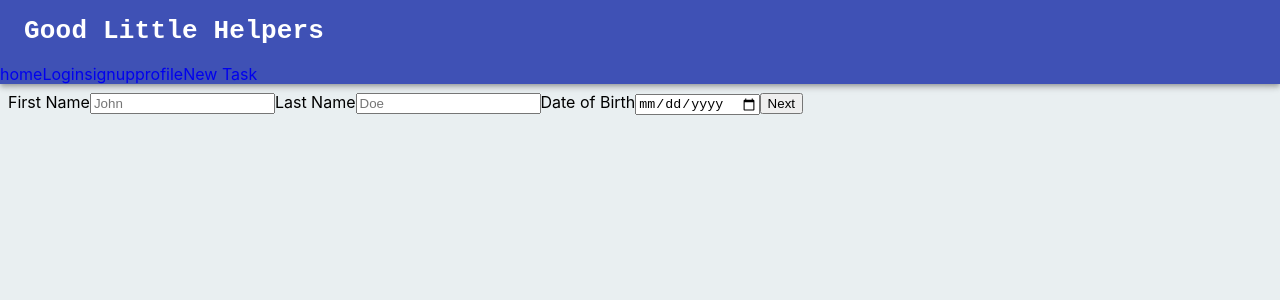
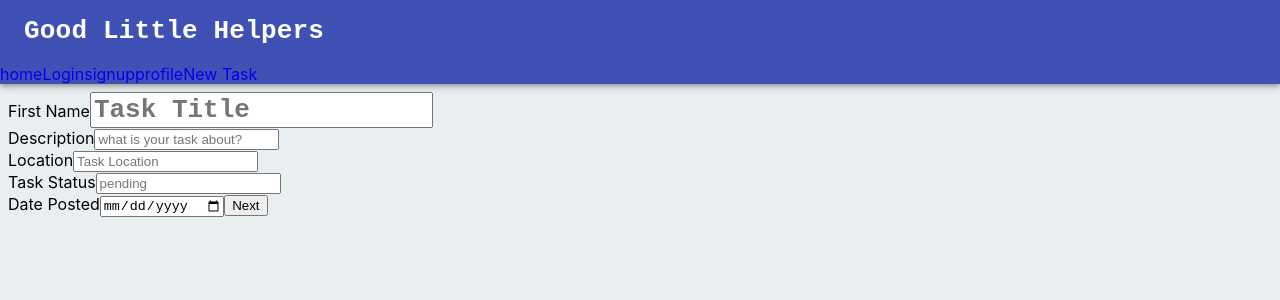
Before and after one commit to BlakeDavis28/good-little-helpers-client, a React (Create React App) app: page /newtaskform in a window 1280 px wide. Shown: the top 300 px of the page. Built offline with nearby package versions, Linux system fonts and the light colour scheme.

Commit message:
added logo and banner

```diff
--- a/src/components/Home.js
+++ b/src/components/Home.js
@@ -1,16 +1,24 @@
 import React, { Component } from 'react';
+import logo from '../images/logo.png';
+import banner from '../images/banner.png';
+
 
 class Home extends Component{
-  constructor(props){
-    super(props)
-  }
+  // constructor(props){
+  //   super(props)
+  // }
 
   render(){
     return(
 
       <div>
-      <h1> Rawr XD </h1>
+      <h1> Good Little Helpers</h1>
+      <p> A marketplace for skilled volunteers to find collaborators</p>
+      <p> build a better community together </p>
+      <img src={logo} id="logo" alt="Logo" />;
+      <img src={banner} id="banner" alt="Banner" />;
       </div>
+
     )
   }
 }
--- a/src/components/NewTaskForm.js
+++ b/src/components/NewTaskForm.js
@@ -38,25 +38,45 @@ class NewTaskForm extends Component{
         <label>First Name</label>
         <input
         type="text"
-        name="First Name"
-        id="first name"
-        placeholder="John"
+        name="Title"
+        id="title"
+        placeholder="Task Title"
         onChange={this.handleChange}
         />
-        <label>Last Name</label>
+        <br />
+        <label>Description</label>
         <input
-        name="Last Name"
-        type="last name"
+        name="Task Description"
+        type="text"
         onChange={this.handleChange}
-        id="last name"
-        placeholder="Doe"
+        id="taskdescription"
+        placeholder="what is your task about?"
         />
-        <label>Date of Birth</label>
+                <br />
+        <label>Location</label>
         <input
-        name="DOB"
+        name="Location"
+        type="text"
+        onChange={this.handleChange}
+        id="tasklocation"
+        placeholder="Task Location"
+        />
+                <br />
+        <label>Task Status</label>
+        <input
+        name="Task Status"
+        type="text"
+        onChange={this.handleChange}
+        id="taskstatus"
+        placeholder="pending"
+        />
+                <br />
+        <label>Date Posted</label>
+        <input
+        name="Date Posted"
         type="date"
         onChange={this.handleChange}
-        id="dob"
+        id="dateposted"
         />
         <button>Next </button>
       </form>
--- a/src/components/Profile.js
+++ b/src/components/Profile.js
@@ -1,15 +1,17 @@
 import React, { Component } from 'react';
 
 class Profile extends Component {
-  constructor(props){
-    super(props)
-  }
+  // constructor(props){
+  //   super(props)
+  // }
 
   render(){
     return(
 
       <div>
-      <h2> shaiere</h2>
+      <h1>
+      User Info
+      </h1>
       </div>
     )
   }
--- a/src/index.css
+++ b/src/index.css
@@ -1,3 +1,10 @@
+/*  colors to use
+
+MAIN GREEN = #62c273
+MAIN BLUE = #FF1616
+
+ */
+
 body {
   margin: 0;
   font-family: -apple-system, BlinkMacSystemFont, 'Segoe UI', 'Roboto', 'Oxygen',
@@ -43,3 +50,17 @@ a {
 nav {
 
 }
+
+#logo {
+  border-radius: 50%;
+  height: 100px;
+  width: 100px;
+  justify-content: flex-end;
+}
+
+#banner {
+  width: 100vw;
+  opacity: 0.5;
+  height: 80vh;
+  position: absolute;
+}
```
Also changed, not shown: src/App.js (line endings or trailing spaces), src/images/banner.png (added), src/images/logo.png (added).
